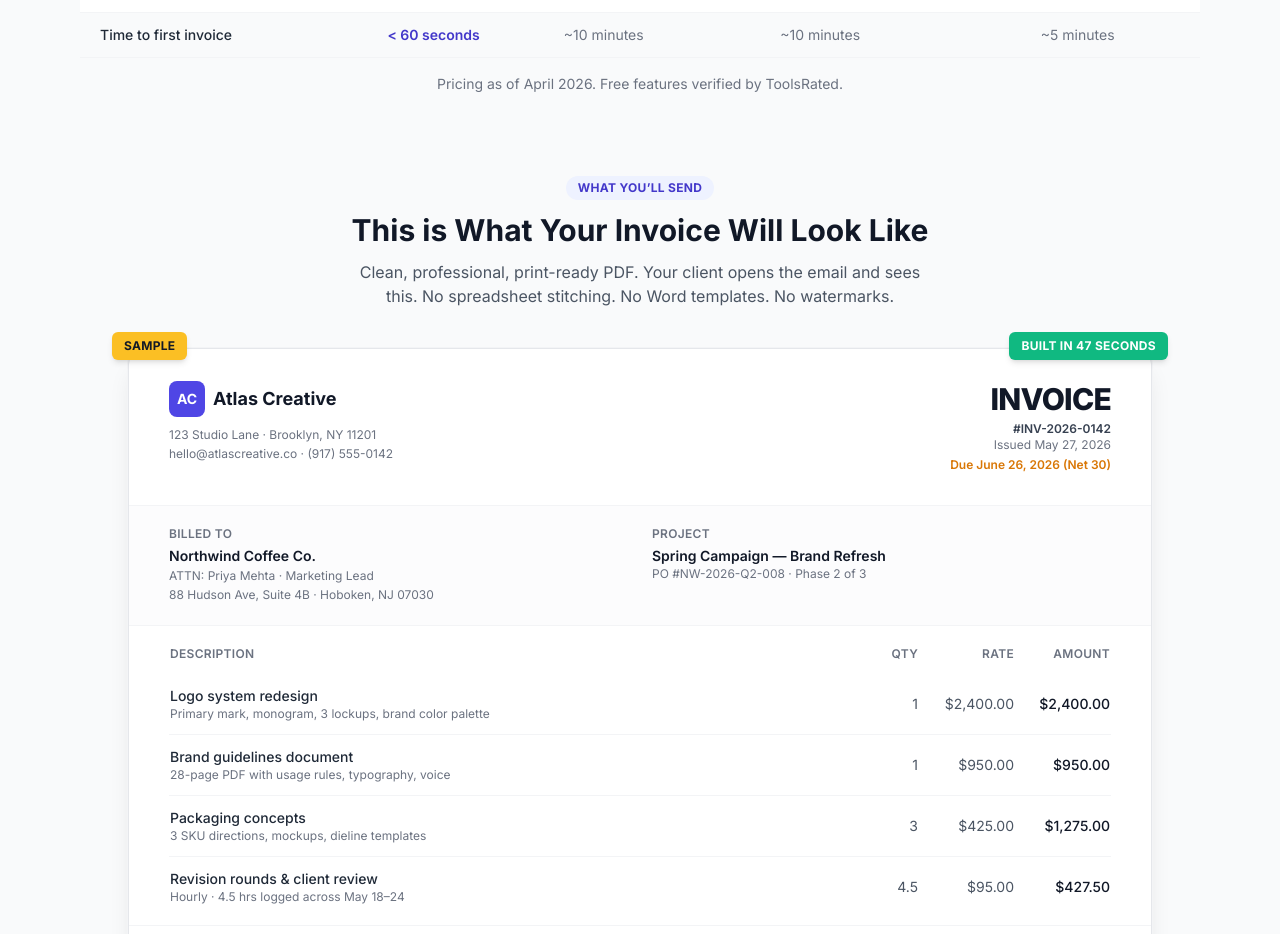
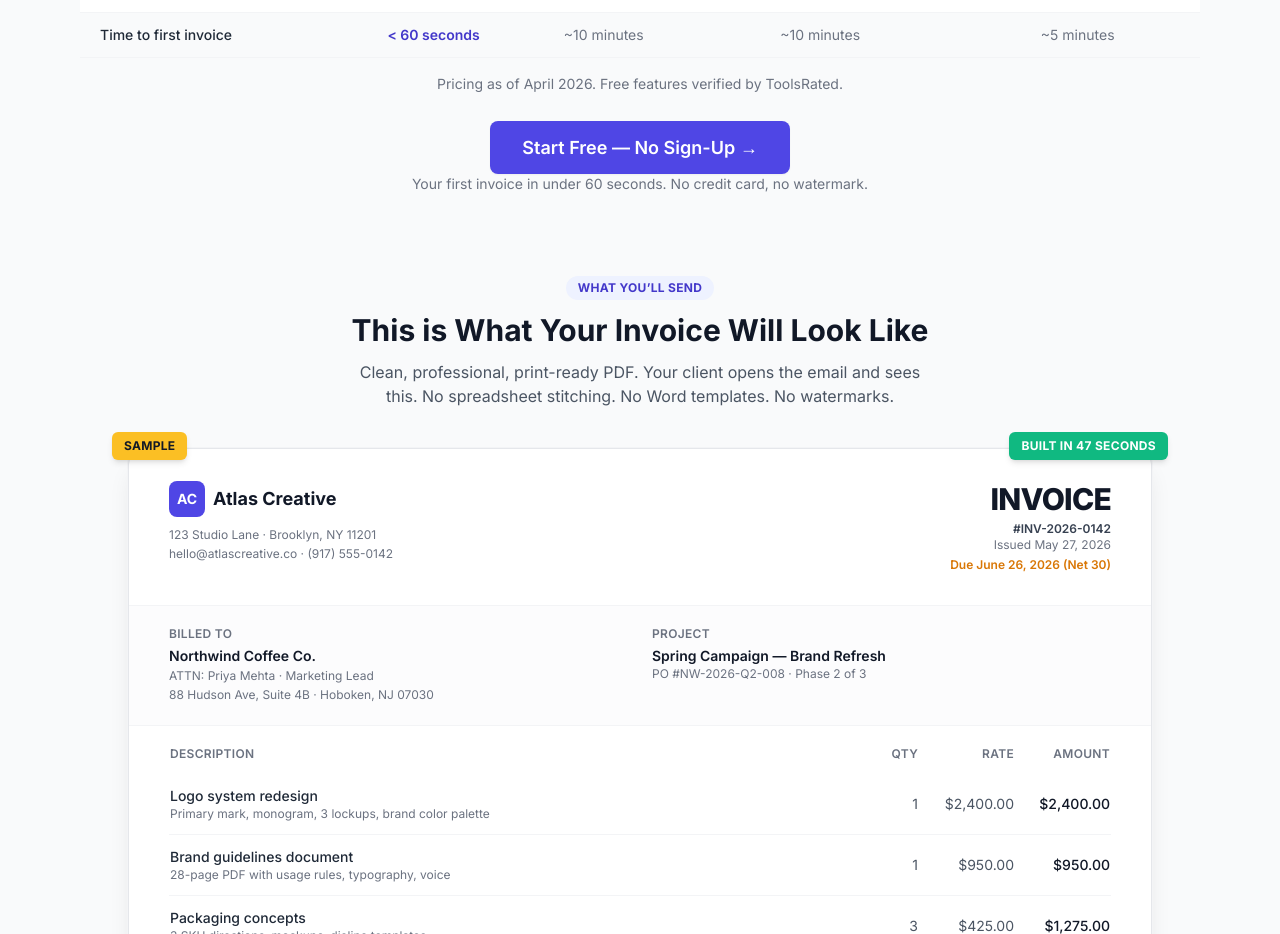
Before and after one commit to StarkTierOne/invoicequick, a Next.js app: page / in a window 1280 px wide. Shown: the part 3526-4460 px from the top of the page. Built offline with nearby package versions, Linux system fonts and the light colour scheme.

Commit message:
CRO: add contextual CTA after the comparison table (capture peak-intent)

```diff
--- a/src/app/page.tsx
+++ b/src/app/page.tsx
@@ -592,6 +592,12 @@ export default function Home() {
           </table>
         </div>
         <p className="text-center text-sm text-gray-500 mt-4">Pricing as of April 2026. Free features verified by ToolsRated.</p>
+        <div className="text-center mt-10">
+          <Link href="/create" className="btn-primary text-lg !px-8 !py-4">
+            Start Free — No Sign-Up &rarr;
+          </Link>
+          <p className="text-sm text-gray-500 mt-3">Your first invoice in under 60 seconds. No credit card, no watermark.</p>
+        </div>
       </section>
 
       {/* Invoice Preview — concrete proof of the deliverable */}
```
